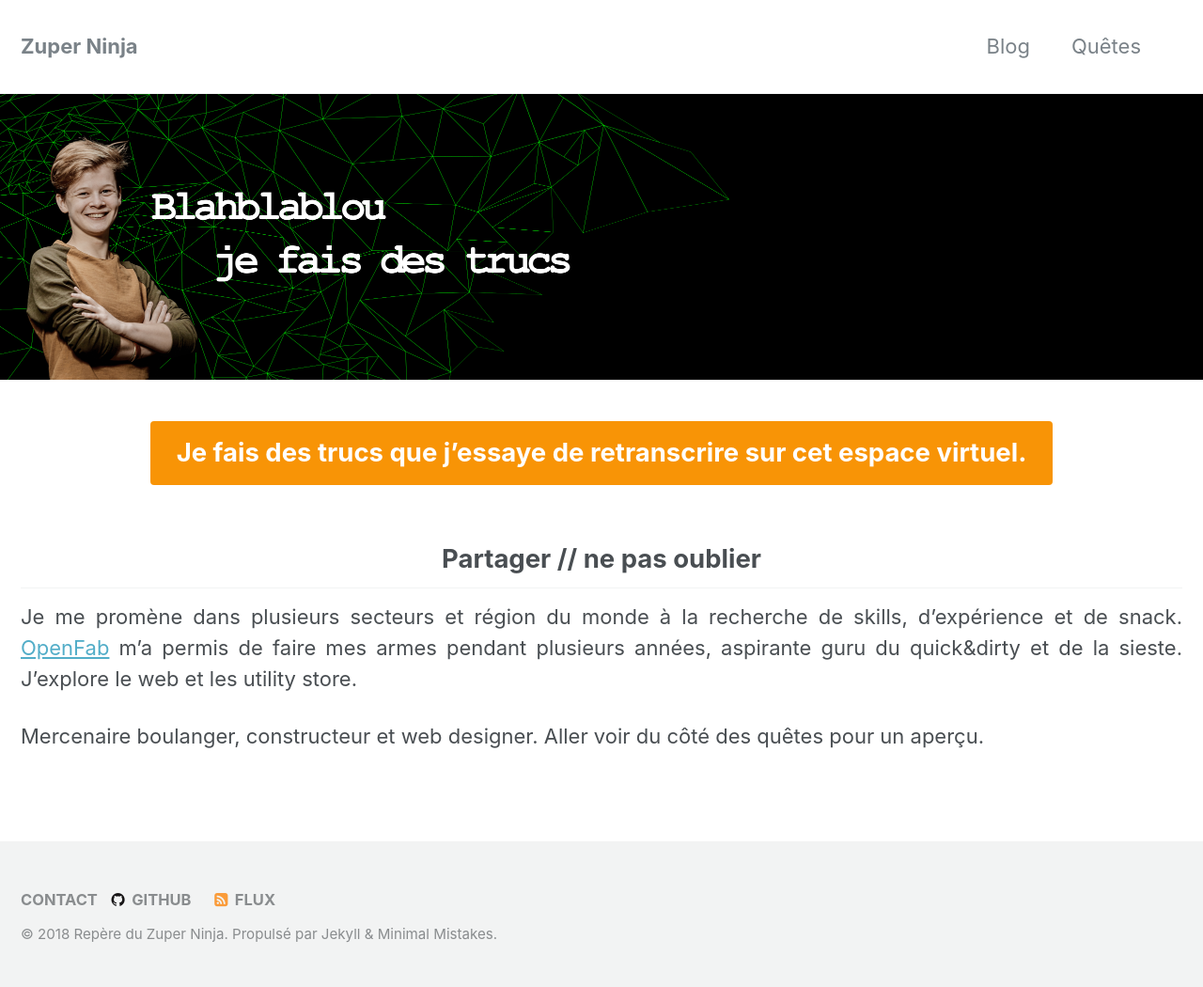
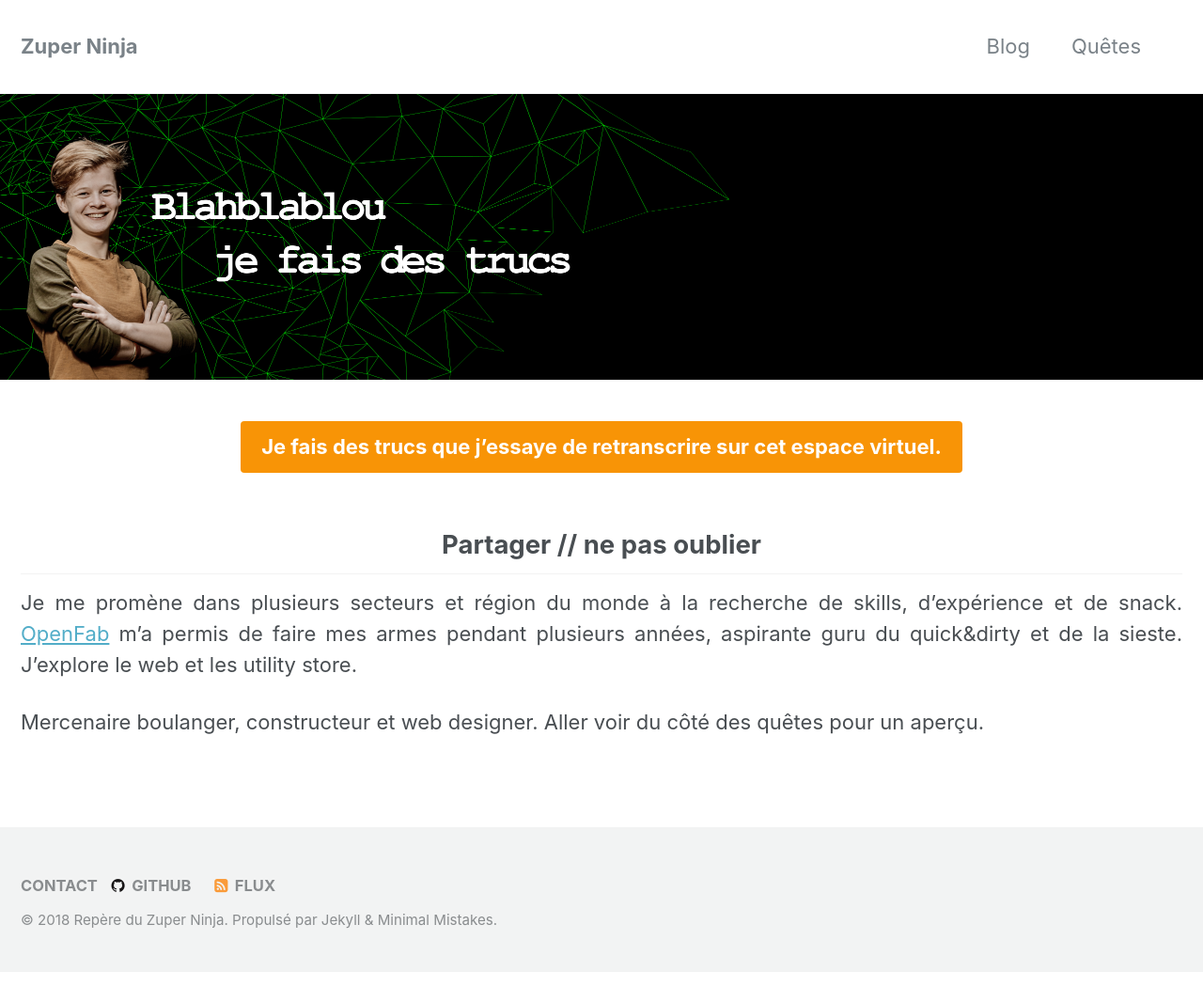
Before and after one commit to zuperninja/zuperninja.github.io, a Jekyll site: the page built from index.md, in a window 1280 px wide. Shown: the whole page at 94% size. Built offline with Jekyll 4.4.1, drawn with Linux system fonts in a browser that asks for light colours.

Commit message:
add button
https://mmistakes.github.io/minimal-mistakes/docs/utility-classes/

```diff
--- a/index.md
+++ b/index.md
@@ -11,7 +11,7 @@
 
 
 {: .text-center}
-[Je fais des trucs que j'essaye de retranscrire sur cet espace virtuel.](/year-archive/){: .btn .btn--warning .btn--x-large}
+[Je fais des trucs que j'essaye de retranscrire sur cet espace virtuel.](/year-archive/){: .btn .btn--warning .btn--large}
 
 ## Partager // ne pas oublier
 {: .text-center}
```
